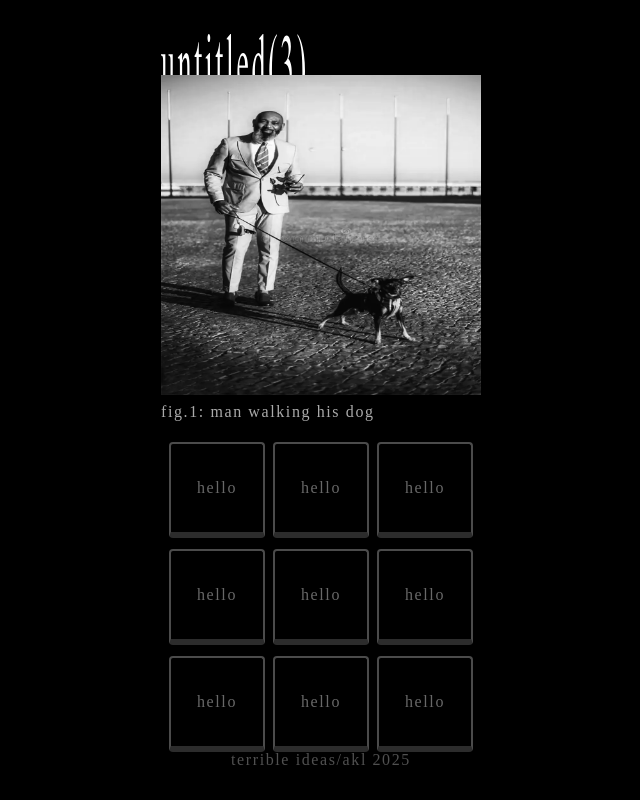
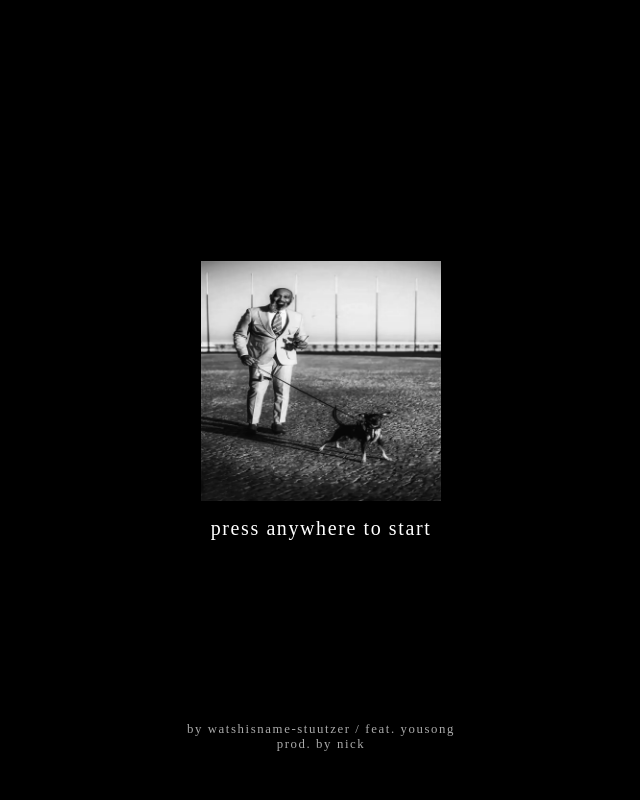
Before and after one commit to yousongsun/terrible-ideas-hackathon-2025, a React (Vite) app in the folder packages/frontend/: page / in a window 1280 px wide. Shown: the whole page, without its empty margins (319-959 px from the left). Built offline with nearby package versions, Linux system fonts and the light colour scheme; no server answers.

Commit message:
style: added exit animation to welcome popup

```diff
--- a/package.json
+++ b/package.json
@@ -30,5 +30,8 @@
     "prettier": "^3.5.3",
     "ts-node": "^10.9.2",
     "typescript": "^5.8.2"
+  },
+  "dependencies": {
+    "motion": "^12.5.0"
   }
 }
--- a/packages/frontend/src/App.tsx
+++ b/packages/frontend/src/App.tsx
@@ -3,14 +3,21 @@ import { Howl } from 'howler';
 import { io, Socket } from 'socket.io-client';
 import siteLogo from '/untitled(3).svg';
 import coverImg from '/cover.webp';
+import { motion } from 'motion/react';
+import { AnimatePresence } from 'motion/react';
 
-const SOCKET_SERVER_URL = 'http://172.24.46.77:3000';
+const SOCKET_SERVER_URL = 'ws://music.sweetpea.one/';
 
 function App() {
   const [socket, setSocket] = useState<Socket | null>(null);
   // const [messages, setMessages] = useState<string[]>([]);
 
   const [isPlaying, setIsPlaying] = useState(false);
+
+  const [isWelcomeOpen, setIsWelcomeOpen] = useState(true);
+  const handleWelcome = () => {
+    setIsWelcomeOpen(false);
+  };
 
   useEffect(() => {
     const socketConnection = io(SOCKET_SERVER_URL, {
@@ -149,6 +156,32 @@ function App() {
   ];
   return (
     <>
+      <AnimatePresence>
+        {isWelcomeOpen && (
+          <motion.div
+            exit={{ opacity: 0 }}
+            transition={{ duration: 0.2 }}
+            className="welcome"
+            onClick={handleWelcome}
+          >
+            <div className="welcome-mid">
+              <img
+                src={coverImg}
+                alt="Picture of well-to-do man walking his dog."
+                className="welcome-cover"
+              />
+              <motion.p className="welcome-text">
+                press anywhere to start
+              </motion.p>
+            </div>
+            <p className="welcome-cred">
+              by watshisname-stuutzer / feat. yousong
+              <br />
+              prod. by nick
+            </p>
+          </motion.div>
+        )}
+      </AnimatePresence>
       <header>
         <div className="inner-header">
           <a href="/">
--- a/packages/frontend/src/index.css
+++ b/packages/frontend/src/index.css
@@ -3,6 +3,44 @@
   text-decoration: none;
   padding: 0;
   margin: 0;
+}
+
+.welcome {
+  background-color: black;
+  flex-direction: column;
+  position: absolute;
+  height: 100vh;
+  width: 100vw;
+  display: flex;
+  justify-content: center;
+  align-items: center;
+  cursor: pointer;
+}
+
+.welcome-mid {
+  display: flex;
+  flex-direction: column;
+  justify-content: center;
+  align-items: center;
+}
+
+.welcome-cover {
+  width: 25rem;
+  margin: 0 0 2rem;
+}
+
+.welcome-text {
+  color: white;
+  font-size: 2rem;
+  text-align: center;
+}
+
+.welcome-cred {
+  color: rgb(170, 170, 170);
+  text-align: center;
+  position: absolute;
+  bottom: 5rem;
+  font-size: 1rem;
 }
 
 body {
@@ -27,6 +65,7 @@ header {
 
 .logo {
   width: 12rem;
+  margin: 0 0 1rem;
 }
 
 main {
@@ -310,6 +349,23 @@ footer {
 }
 
 @media (max-width: 1920px) and (max-height: 1080px) {
+  .welcome-cover {
+    width: 15rem;
+    margin: 0 0 1rem;
+  }
+
+  .welcome-text {
+    font-size: 1.25rem;
+  }
+
+  .welcome-cred {
+    color: rgb(170, 170, 170);
+    text-align: center;
+    position: absolute;
+    bottom: 3rem;
+    font-size: 0.8rem;
+  }
+
   body {
     font-size: 1.25rem;
     letter-spacing: 0.125rem;
```
Also changed, not shown: 1 other file (tests, documents, lock files or other folders).
